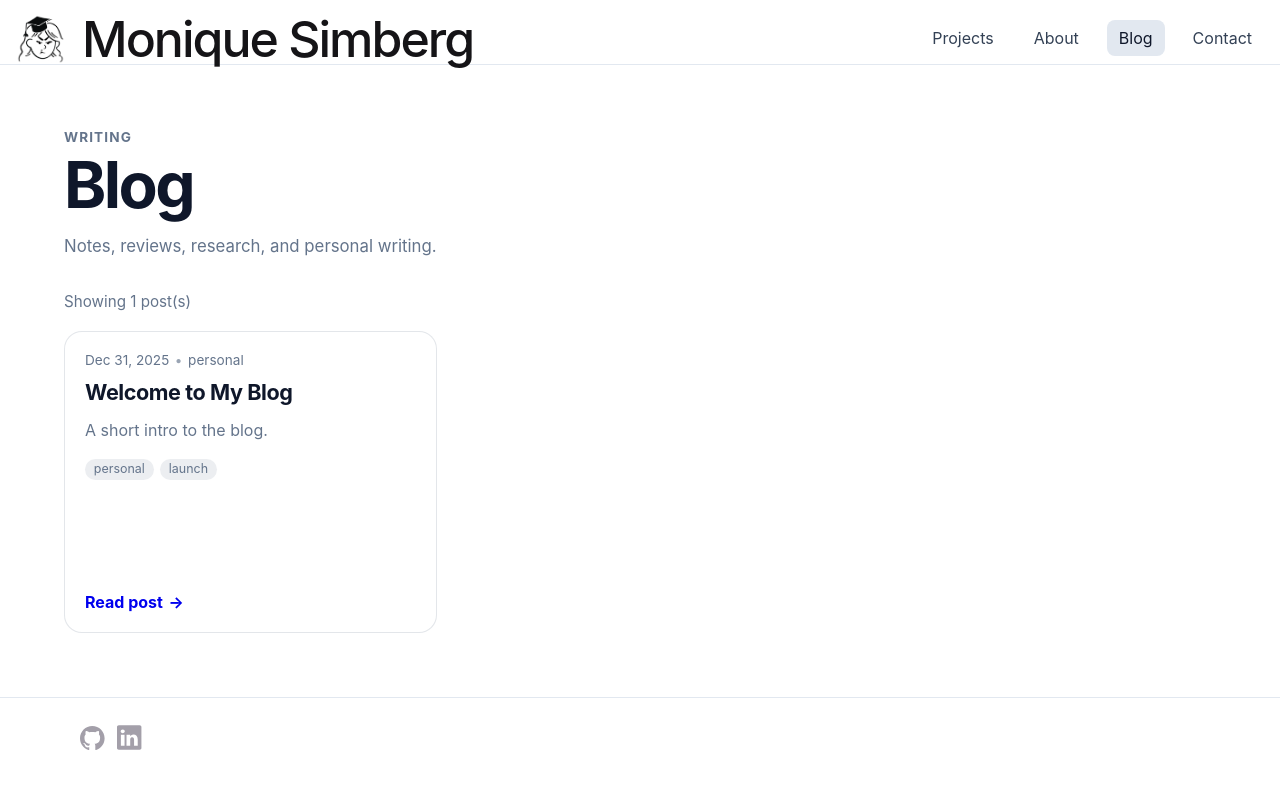
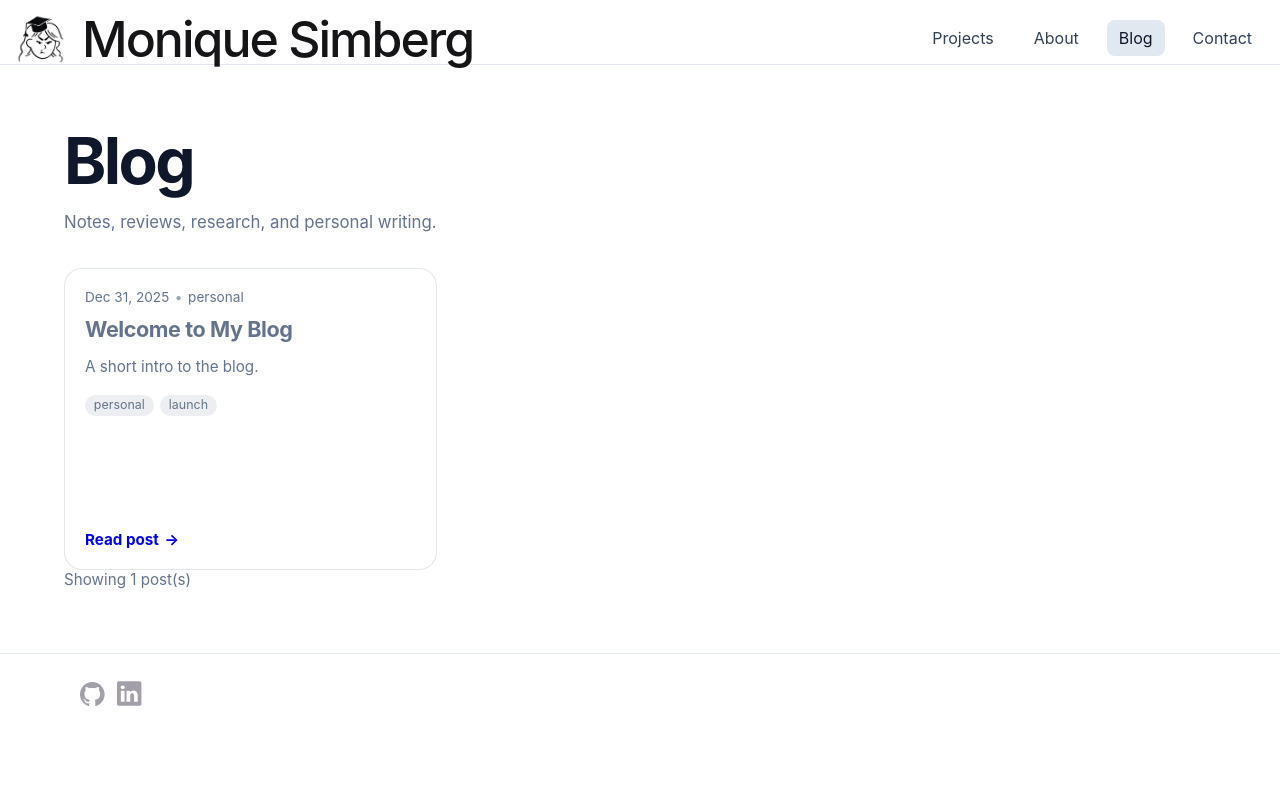
Before and after one commit to monsimb/portfolio_web, an Angular app: page /blog in a window 1280 px wide. Shown: the top 788 px of the page. Built offline with nearby package versions, Linux system fonts and the light colour scheme.

Commit message:
Remove eyebrow text and update post count display

```diff
--- a/src/pages/blog/blog.html
+++ b/src/pages/blog/blog.html
@@ -1,6 +1,5 @@
 <section class="page blog">
   <header class="blog-hero">
-    <p class="eyebrow">Writing</p>
     <h1>Blog</h1>
     <p class="intro">
       Notes, reviews, research, and personal writing.
@@ -26,10 +25,7 @@
       </div>
     } @else {
       <div class="blog-summary">
-        <p>Showing {{ posts().length }} post(s)</p>
-      </div>
-
-      <div class="post-grid">
+        <div class="post-grid">
         @for (post of posts(); track post.slug) {
           <article class="post-card">
             <div class="post-card-content">
@@ -70,6 +66,10 @@
           </article>
         }
       </div>
+        <p>Showing {{ posts().length }} post(s)</p>
+      </div>
+
+
     }
   </div>
 </section>
```
